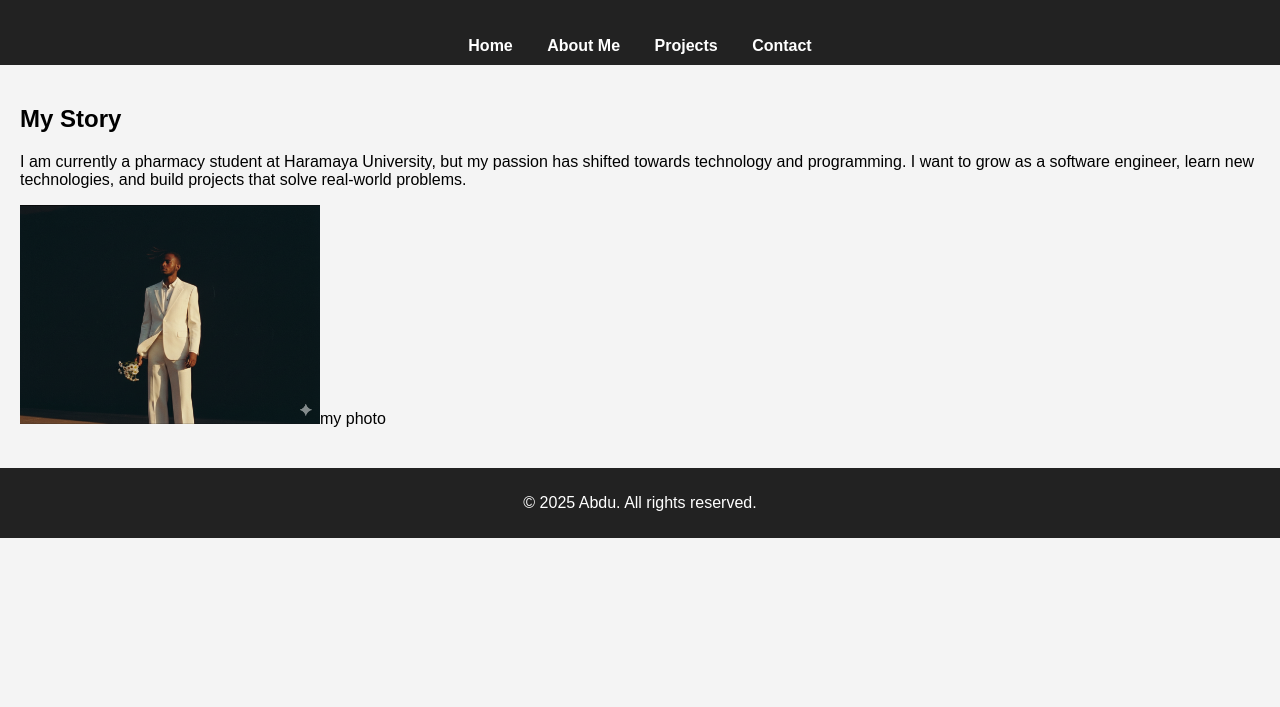
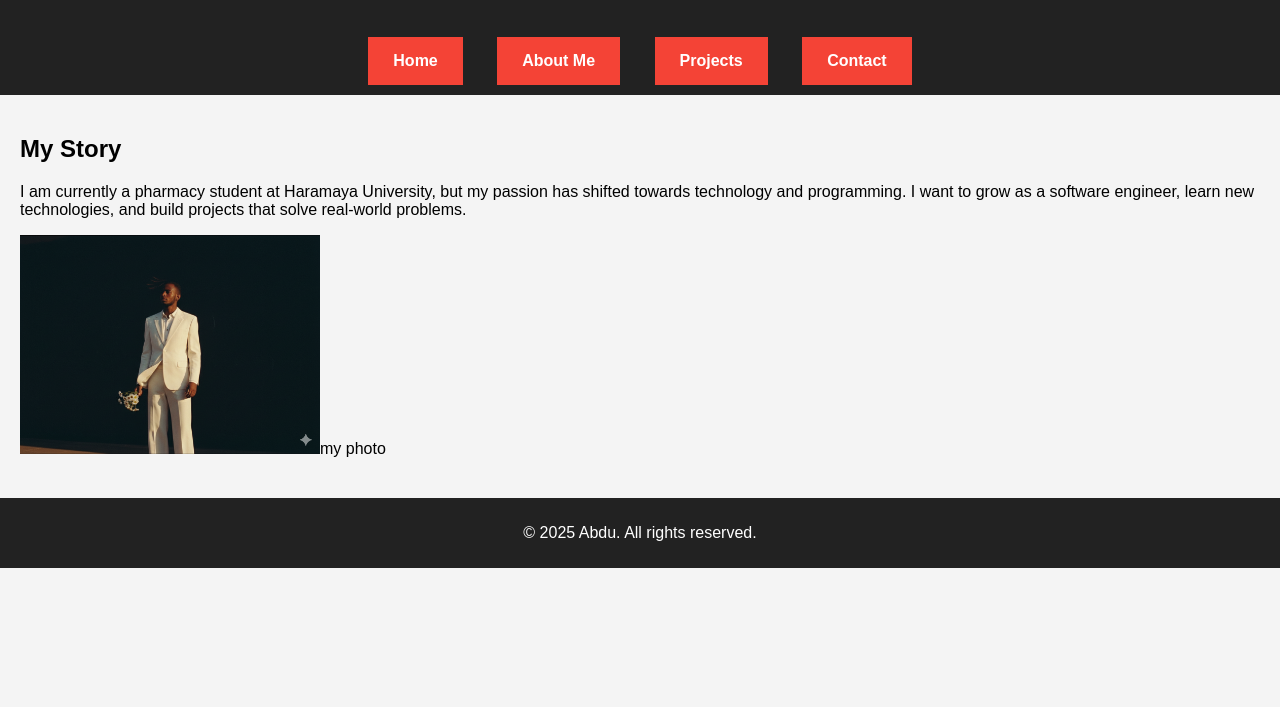
Before and after one commit to Abdu-webdeveloper/Abdu-web, a plain HTML site: page about.html in a window 1280 px wide. Shown: the part 93-800 px from the top of the page. Drawn offline with Linux system fonts and the light colour scheme.

Commit message:
Update about.html

```diff
--- a/about.html
+++ b/about.html
@@ -1,5 +1,20 @@
 <!DOCTYPE html>
 <html>
+<style>
+a:link, a:visited {
+  background-color: #f44336;
+  color: white;
+  padding: 15px 25px;
+  text-align: center;
+  text-decoration: none;
+  display: inline-block;
+}
+
+a:hover, a:active {
+  background-color: red;
+}
+</style>
+
 <head>
     <title>About Me - Abdu</title>
     <meta name="viewport" content="width=device-width, initial-scale=1.0">
```
